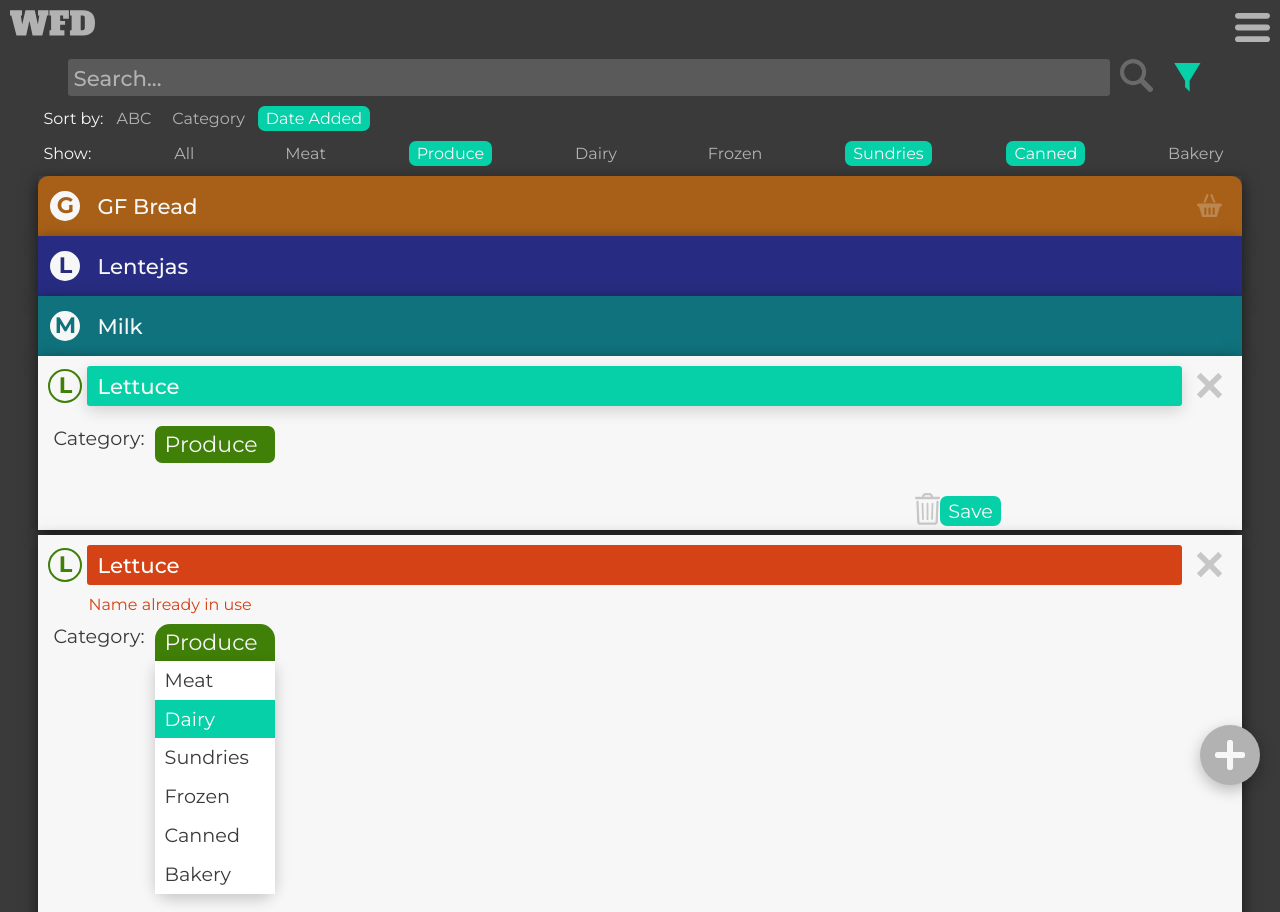
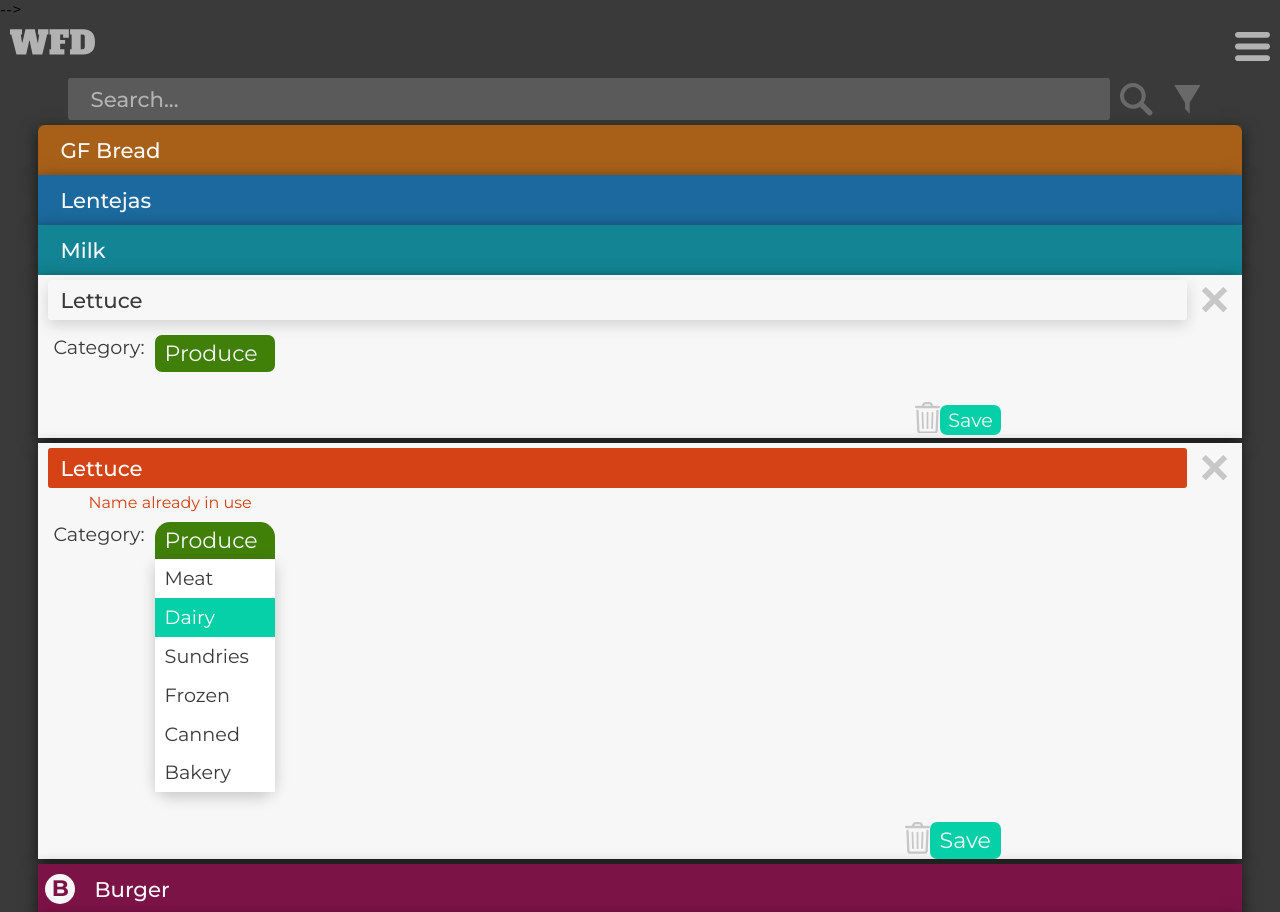
Before and after one commit to gerkx/whatsfordinner, a plain HTML site: page public/html/foodItemDev.html in a window 1280 px wide. Shown: the top 912 px of the page. Drawn offline with Linux system fonts and the light colour scheme.

Commit message:
refactoring food list views

```diff
--- a/public/html/foodItemDev.html
+++ b/public/html/foodItemDev.html
@@ -11,7 +11,7 @@
 </head>
 <body>
 
-    <div class="overlay">
+    <!-- <div class="overlay">
             <div class="">
                 <div class="round">
                     <div id="plus">
@@ -27,7 +27,7 @@
                 </div>
             </div>
 
-    </div>
+    </div> -->
 
     <div class="lock hide"></div>
 
@@ -57,13 +57,13 @@
             <div class="search-filter-bar m-b-5 m-t-5">
                 <div class="search-box m-0 p-0">
                     <input type="text" name="" class="txtbox txtbox--search p-l-20" placeholder="Search...">
-                    <div class="ico ico--med ico--ice m-l-10 m-r-10">
+                    <div class="ico ico--med ico--ice m-l-10 m-r-10 p-t-5">
                         <svg xmlns="http://www.w3.org/2000/svg" viewBox="0 0 47.9 48">
                             <path d="M46.9 41.3l-12-12c4.9-7.5 3.9-17.4-2.5-23.7C28.8 2 24.1 0 19 0S9.1 2 5.6 5.6C-1.9 13-1.9 25 5.6 32.4 9.1 36 13.9 38 19 38c3.7 0 7.2-1 10.3-3l12 12c0.7 0.7 1.5 1 2.5 1s1.8-0.4 2.5-1l0.7-0.7c0.7-0.7 1-1.5 1-2.5S47.6 41.9 46.9 41.3zM32 19c0 3.5-1.4 6.7-3.8 9.2S22.5 32 19 32c-3.5 0-6.7-1.4-9.2-3.8 -5.1-5.1-5.1-13.3 0-18.4C12.3 7.4 15.5 6 19 6c3.5 0 6.7 1.4 9.2 3.8C30.6 12.3 32 15.5 32 19z"/>
                         </svg>
                     </div>
                 </div>
-                <div class="ico ico--sm-med ico--mint ico--solid m-l-10 m-r-10">
+                <div class="ico ico--sm-med ico--ice m-l-10 m-r-10 p-b-2"> <!-- ico--solid  -->
                     <svg xmlns="http://www.w3.org/2000/svg" viewBox="0 0 512 512">
                         <polygon points="22.3 0 215 315.8 215 430.1 296.9 512 296.9 315.8 489.7 0 "/>
                     </svg>
@@ -71,7 +71,7 @@
             </div>
 
         <!-- filters bar -->
-            <div class="filter-bar m-l-5 m-r-10">
+            <!-- <div class="filter-bar m-l-5 m-r-10">
                 <div class="filter-sort p-t-5">
                     <div class="txt--ice">Sort by:</div>
                     <div class="btn-sm m-l-5">ABC</div>
@@ -90,29 +90,29 @@
                     <div class="btn-sm m-l-5 m-t-3 m-b-3">Bakery</div>
                 </div>
             </div>
-        </div>
+        </div> -->
 
 
     <!-- food list -->
         <div class="food-list">
     <!-- food items -->
             <section class="li flex--ai-ctr">
-                <div class="li-banner li--first li--bakery p-10">
-                    <div class="li-badge li-badge--bakery m-t-3">G</div>
+                <div class="li-banner li--first li--bakery">
+                    <!-- <div class="li-badge li-badge--bakery m-t-3">G</div> -->
                     <input type="text" name="" value="GF Bread" class="txtbox txtbox__title">
-                    <div class="ico ico--ice ico--sm m-r-10 p-t-7">
+                    <!-- <div class="ico ico--ice ico--sm m-r-10 p-t-7">
                         <svg xmlns="http://www.w3.org/2000/svg" viewBox="0 0 24 24">
                             <path d="M10.9 2.4c0.2-0.5 0-1.1-0.6-1.3 -0.5-0.2-1.1 0-1.3 0.6L6.1 9h2.2L10.9 2.4z"/>
                             <path d="M14.9 1.6c-0.2-0.5-0.8-0.8-1.3-0.6 -0.5 0.2-0.8 0.8-0.6 1.3L15.7 9h2.2L14.9 1.6z"/>
                             <path d="M18.3 10h-2.2H7.9 5.7 2 1.5C0.7 10 0 10.7 0 11.5S0.7 13 1.5 13h0.4l2.8 9c0.2 0.5 0.7 1 1.3 1h12c0.5 0 1.1-0.4 1.3-1l2.8-9h0.4c0.8 0 1.5-0.7 1.5-1.5S23.3 10 22.5 10H22 18.3zM9 20c0 0.6-0.4 1-1 1s-1-0.4-1-1v-5c0-0.6 0.4-1 1-1s1 0.4 1 1V20zM13 20c0 0.6-0.4 1-1 1 -0.6 0-1-0.4-1-1v-5c0-0.6 0.4-1 1-1 0.6 0 1 0.4 1 1V20zM17 20c0 0.6-0.4 1-1 1s-1-0.4-1-1v-5c0-0.6 0.4-1 1-1 0.6 0 1 0.4 1 1V20z"/>
                         </svg>
-                    </div>
+                    </div> -->
                 </div>
             </section>
 
             <section class="li flex--ai-ctr">
-                    <div class="li-banner li--canned p-10">
-                        <div class="li-badge li-badge--canned m-t-3">L</div>
+                    <div class="li-banner li--canned">
+                        <!-- <div class="li-badge li-badge--canned m-t-3">L</div> -->
                         <input type="text" name="" value="Lentejas" class="txtbox txtbox__title">
                     </div>
                 </section>
@@ -123,8 +123,8 @@
 
             <!-- asflkasdjfklajsdfkljsd -->
             <section class="li flex--ai-ctr">
-                    <div class="li-banner li--dairy p-10">
-                        <div class="li-badge li-badge--dairy m-t-3">M</div>
+                    <div class="li-banner li--dairy">
+                        <!-- <div class="li-badge li-badge--dairy m-t-3">M</div> -->
     <!-- name input box -->
                         <input type="text" name="" value="Milk" class="txtbox txtbox__title">
     <!-- svg block for open and close edit -->
@@ -136,8 +136,8 @@
 
 
             <section class="li flex--ai-ctr">
-                    <div class="li-banner li--ice p-10">
-                        <div class="li-badge li-badge--produce m-t-3">L</div>
+                    <div class="li-banner li--ice">
+                        <!-- <div class="li-badge li-badge--produce m-t-3">L</div> -->
     <!-- name input box -->
                         <input type="text" name="" value="Lettuce" class="txtbox txtbox__title txtbox--edit">
     <!-- svg block for open and close edit -->
@@ -176,8 +176,8 @@
 <!-- ================================================ -->
 
             <section class="li flex--ai-ctr">
-                <div class="li-banner li--ice p-10">
-                    <div class="li-badge li-badge--produce m-t-3">L</div>
+                <div class="li-banner li--ice">
+                    <!-- <div class="li-badge li-badge--produce m-t-3">L</div> -->
 <!-- name input box -->
                     <input type="text" name="" value="Lettuce" class="txtbox txtbox__title txtbox--error">
 <!-- svg block for open and close edit -->
--- a/sass/sheets/partials/_inputs.scss
+++ b/sass/sheets/partials/_inputs.scss
@@ -17,11 +17,12 @@
     font-size: 1.33em;
     font-weight: 500;
     text-transform: capitalize;
-    border:none;
+    border: 2px solid transparent;
     outline: none;
     background:transparent;
-    padding: 5px;
+    // padding: 5px;
     @include round(3px);
+    color: map-get($colors, ice);
 }
 
 .txtbox--sched{
@@ -32,11 +33,12 @@
 
 .txtbox--edit{
     @include shadow(0.15);
-    background: map-get($colors, mint);
-    color: map-get($colors, ice);
+    background: map-get($colors, white);
+    color: map-get($colors, slate);
     &:focus{
-        background: map-get($colors, slate);
-        color: map-get($colors, ice);
+        // background: map-get($colors, slate);
+        // color: map-get($colors, ice);
+        border: 2px solid map-get($colors, mint);
     }
 }
 
@@ -46,7 +48,7 @@
     padding:5px 0 5px 10px;
     margin: 0 15px 0 5px;
     width: 25px;
-    color: map-get($colors, ice);
+    // color: map-get($colors, ice);
 }
 
 .txtbox--search{
@@ -69,7 +71,21 @@
     color: #fff;
 }
 
-
+.txtbox-rec{
+    width: 100%;
+    font-family: 'Montserrat', sans-serif;
+    font-size: 1.0em;
+    font-weight: 500;
+    // text-transform: capitalize;
+    color: map-get($colors, slate);
+    // border: none;
+    box-sizing: border-box;
+    border: 1px solid transparent;
+    @include round(5px);
+    outline: none;
+    background:transparent;
+    padding: 3px 0 3px 3px;
+}
 
 .txtbox--done{
     text-decoration: line-through;
@@ -120,22 +136,6 @@
 }
 
 
-.txtbox-rec{
-    width: 100%;
-    font-family: 'Montserrat', sans-serif;
-    font-size: 1.0em;
-    font-weight: 500;
-    // text-transform: capitalize;
-    color: map-get($colors, slate);
-    // border: none;
-    box-sizing: border-box;
-    border: 1px solid transparent;
-    @include round(5px);
-    outline: none;
-    background:transparent;
-    padding: 3px 0 3px 3px;
-}
-
 .txtbox-rec--edit{
     background: white;
     @include shadow(0.15);
--- a/sass/sheets/partials/_list.scss
+++ b/sass/sheets/partials/_list.scss
@@ -4,11 +4,12 @@
 
 .li-banner{
     @include flexbox;
-    height: 40px;
+    padding: 5px;
+    // height: 40px;
 }
 
 .li--first{
-    @include round-top(10px);
+    @include round-top(7px);
 }
 
 @each $clr, $val in $colors{
--- a/sass/sheets/partials/_variables.scss
+++ b/sass/sheets/partials/_variables.scss
@@ -31,12 +31,13 @@ $colors: (
 
 
     meat: #7C1347,
-    dairy: #0F727C,
+    dairy: #128493,
     produce: #407F08,
     bakery: #A86018,
-    frozen: #61C1C1,
-    sundries: #DD5ED1,
-    canned: #272C82,
+    frozen: #76C3E5,
+    sundries: #BFBD62,
+    canned: #1B699E,
+    junk: #5A427F,
 
 
     mint-hover: #10977C,
```
Also changed, not shown: public/css/styles.css, 1 other file.
